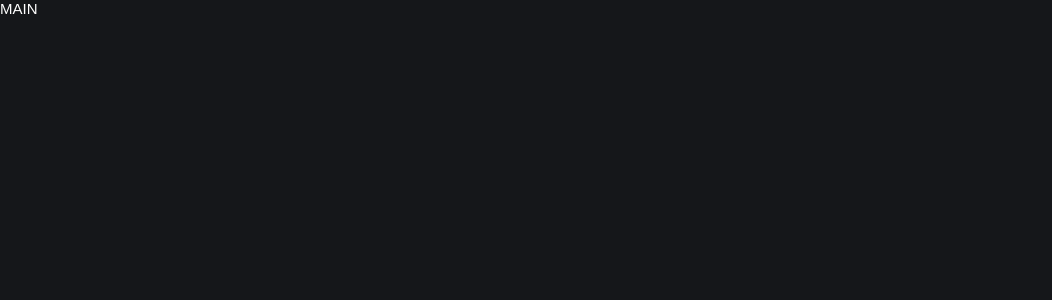
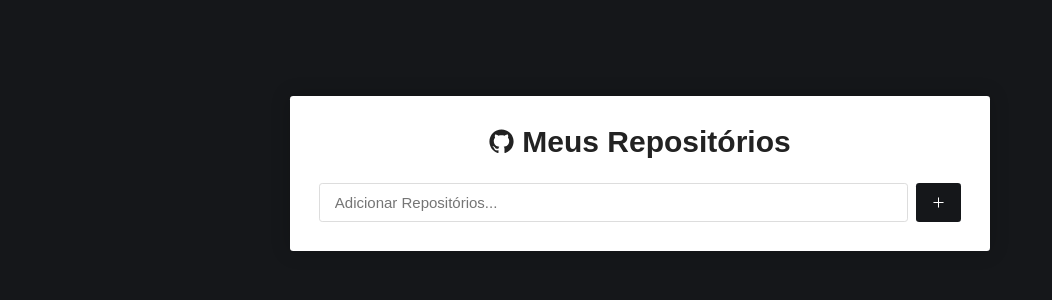
Before and after one commit to joaosouza7/repos, a React (Create React App) app: page / in a window 1280 px wide. Shown: the top 300 px of the page, without its empty margins (0-1052 px from the left). Built offline with nearby package versions, Linux system fonts and the light colour scheme.

Commit message:
:sparkles: Main

```diff
--- a/package.json
+++ b/package.json
@@ -6,6 +6,7 @@
     "@testing-library/jest-dom": "^5.16.5",
     "@testing-library/react": "^13.4.0",
     "@testing-library/user-event": "^13.5.0",
+    "axios": "^1.3.5",
     "firebase": "^9.18.0",
     "react": "^18.2.0",
     "react-dom": "^18.2.0",
--- a/src/pages/Main/index.js
+++ b/src/pages/Main/index.js
@@ -1,8 +1,70 @@
+import { useState, useCallback } from "react";
+import { RxGithubLogo, RxPlus } from "react-icons/rx";
+import { ImSpinner } from "react-icons/im";
+
+import { Container, Form, SubmitButton } from "./styles";
+
+import api from "../../services/api";
 
 export default function Main() {
+
+    const [newRepo, setNewRepo] = useState("");
+    const [repositories, SetRepositories] = useState([]);
+    const [loading, setLoading] = useState(false);
+
+    const handleSubmit = useCallback((e) => {
+        e.preventDefault();
+
+        async function submit() {
+
+            setLoading(true);
+
+            try {
+                const response = await api.get(`repos/${newRepo}`);
+
+                const data = {
+                    name: response.data.full_name,
+                }
+
+                SetRepositories([...repositories, data]);
+                setNewRepo("");
+            }catch(error) {
+                console.log(error);
+            }finally {
+                setLoading(false);
+            }
+
+        }
+
+        submit();
+
+    }, [newRepo, repositories]);
+
     return (
-        <div>
-            MAIN
-        </div>
+        <Container>
+
+            <h1>
+                <RxGithubLogo size={25} />
+                Meus Repositórios
+            </h1>
+
+            <Form onSubmit={ handleSubmit }>
+                <input
+                    type="text"
+                    placeholder="Adicionar Repositórios..."
+                    value={newRepo}
+                    onChange={ (e) => setNewRepo(e.target.value) }
+                />
+
+                <SubmitButton loading={ loading ? 1 : 0 }>
+                    {loading ? (
+                        <ImSpinner size={15} color="#FFF" />
+                    ) : (
+                        <RxPlus size={15} color="#FFF" />
+                    )}
+                </SubmitButton>
+            </Form>
+
+        </Container>
     );
 }
--- /dev/null
+++ b/src/pages/Main/styles.js
@@ -0,0 +1,70 @@
+import styled, { keyframes, css } from "styled-components";
+
+export const Container = styled.div`
+    max-width: 700px;
+    background: #FFF;
+    box-shadow: 0 0 20px rgba(0, 0, 0, 0.2);
+    padding: 1.8rem;
+    margin: 6rem auto;
+    border-radius: .2rem;
+
+    h1 {
+        display: flex;
+        align-items: center;
+        justify-content: center;
+
+        svg {
+            margin-right: .5rem;
+        }
+    }
+`;
+
+export const Form = styled.form`
+    margin-top: 1.5rem;
+    display: flex;
+
+    input {
+        flex: 1;
+        border: 1px solid #DDD;
+        border-radius: .2rem;
+        padding: 10px 15px;
+    }
+`;
+
+// Crindo animação do botão
+const animate = keyframes`
+    from{
+        transform: rotate(0deg);
+    }
+
+    to{
+        transform: rotate(360deg);
+    }
+`;
+
+export const SubmitButton = styled.button.attrs(props => ({
+    type: 'submit',
+    disabled: props.loading
+}))`
+    background-color: #15171a;
+    border: 0;
+    border-radius: .2rem;
+    margin-left: .5rem;
+    padding: 0 15px;
+    display: flex;
+    align-items: center;
+    justify-content: center;
+
+    &[disabled] {
+        cursor: not-allowed;
+        opacity: 0.5;
+    }
+
+    ${props => props.loading &&
+        css`
+            svg {
+                animation: ${animate} 2s linear infinite;
+            }
+        `
+    }
+`;
--- /dev/null
+++ b/src/services/api.js
@@ -0,0 +1,7 @@
+import axios from "axios";
+
+const api = axios.create({
+    baseURL: "https://api.github.com",
+});
+
+export default api;
--- a/src/styles/global.js
+++ b/src/styles/global.js
@@ -15,12 +15,12 @@
 
     body {
         background-color: #15171a;
-        color: #fefefe;
         font-size: 15px;
+        color: #222;
     }
 
     body, input, button {
-        color: #fefefe;
+        color: #222;
         font-size: 15px;
         font-family: 'Mulish', sans-serif;
     }
```
Also changed, not shown: 2 other files (tests, documents, lock files or other folders).
